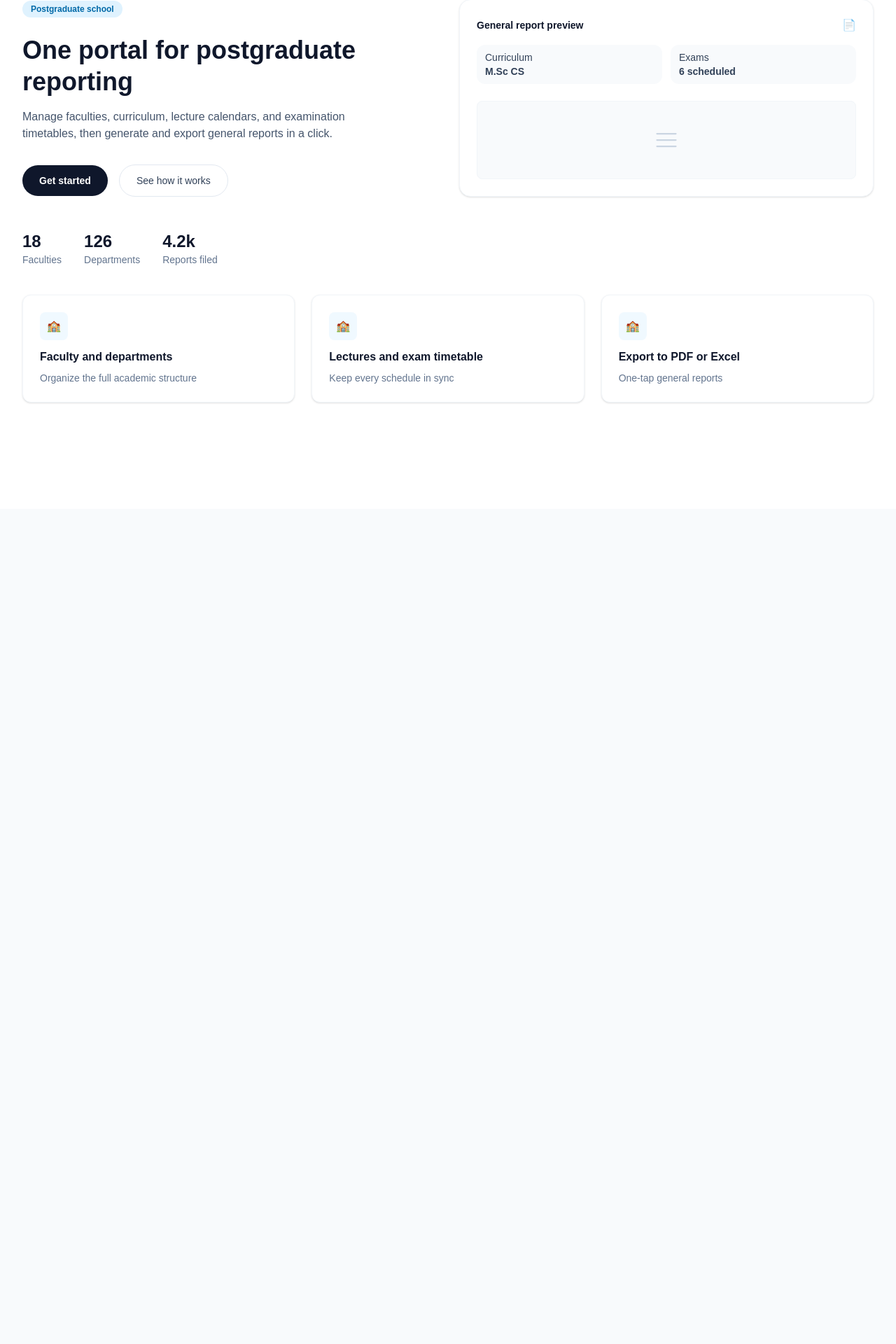
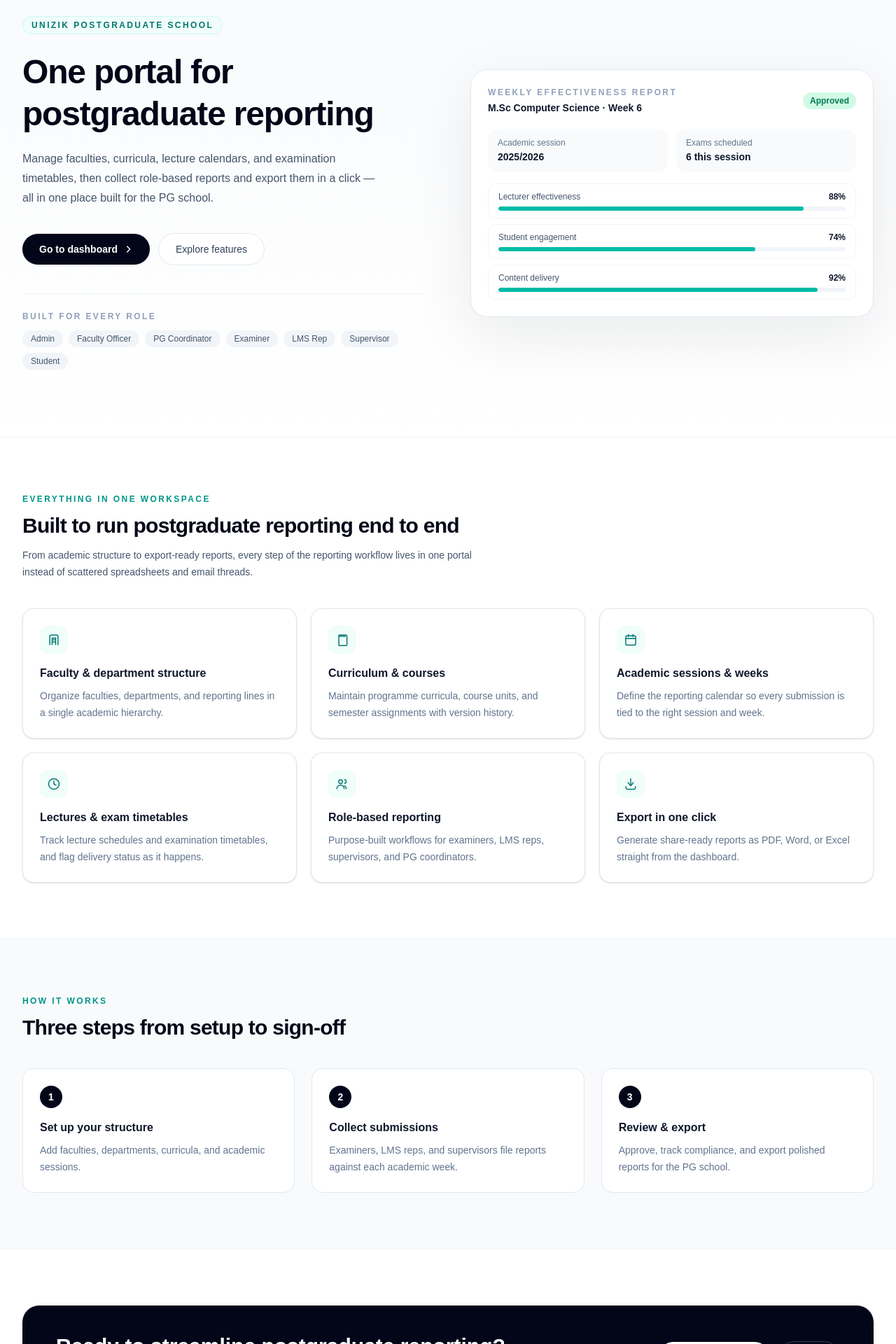
Before and after one commit to Azeezfasasi/unizik-lms-report, a Next.js app: page / in a window 1280 px wide. Shown: the part 154-2074 px from the top of the page at 70% size. Before the commit the page ends 881 px from the top, so only its background shows below. Built offline with nearby package versions, Linux system fonts and the light colour scheme; no server answers.

Commit message:
Updated the landing page

```diff
--- a/src/app/page.tsx
+++ b/src/app/page.tsx
@@ -1,75 +1,291 @@
 import Link from "next/link";
-// import { Topbar } from "@/components/layout/Topbar";
+
+const roles = ["Admin", "Faculty officer", "PG coordinator", "Examiner", "LMS rep", "Supervisor", "Student"];
+
+function FacultyIcon() {
+  return (
+    <svg viewBox="0 0 24 24" fill="none" stroke="currentColor" strokeWidth="1.75" className="h-5 w-5">
+      <path d="M5 21V6a2 2 0 0 1 2-2h10a2 2 0 0 1 2 2v15" />
+      <path d="M9 21V9h6v12" />
+      <path d="M9 12h6M9 16h6" />
+    </svg>
+  );
+}
+
+function CurriculumIcon() {
+  return (
+    <svg viewBox="0 0 24 24" fill="none" stroke="currentColor" strokeWidth="1.75" className="h-5 w-5">
+      <path d="M6 4h12a2 2 0 0 1 2 2v14a2 2 0 0 1-2 2H6" />
+      <path d="M6 4v18" />
+      <path d="M18 6H6" />
+    </svg>
+  );
+}
+
+function CalendarIcon() {
+  return (
+    <svg viewBox="0 0 24 24" fill="none" stroke="currentColor" strokeWidth="1.75" className="h-5 w-5">
+      <rect x="3.5" y="5" width="17" height="16" rx="2.5" />
+      <path d="M8 3v4M16 3v4M3.5 10h17" strokeLinecap="round" />
+    </svg>
+  );
+}
+
+function ClockIcon() {
+  return (
+    <svg viewBox="0 0 24 24" fill="none" stroke="currentColor" strokeWidth="1.75" className="h-5 w-5">
+      <circle cx="12" cy="12" r="9" />
+      <path d="M12 7v5l3.5 2" strokeLinecap="round" strokeLinejoin="round" />
+    </svg>
+  );
+}
+
+function UsersIcon() {
+  return (
+    <svg viewBox="0 0 24 24" fill="none" stroke="currentColor" strokeWidth="1.75" className="h-5 w-5">
+      <circle cx="9" cy="8" r="3.25" />
+      <path d="M2.75 20a6.25 6.25 0 0 1 12.5 0" strokeLinecap="round" />
+      <path d="M16 4.5a3.25 3.25 0 0 1 0 6.4M18.75 20a5.75 5.75 0 0 0-3-5.05" strokeLinecap="round" />
+    </svg>
+  );
+}
+
+function ExportIcon() {
+  return (
+    <svg viewBox="0 0 24 24" fill="none" stroke="currentColor" strokeWidth="1.75" className="h-5 w-5">
+      <path d="M12 3v12" strokeLinecap="round" />
+      <path d="M7.5 9.5 12 15l4.5-5.5" strokeLinecap="round" strokeLinejoin="round" />
+      <path d="M4 16.5V19a2 2 0 0 0 2 2h12a2 2 0 0 0 2-2v-2.5" strokeLinecap="round" strokeLinejoin="round" />
+    </svg>
+  );
+}
 
 const features = [
-  { title: "Faculty and departments", description: "Organize the full academic structure" },
-  { title: "Lectures and exam timetable", description: "Keep every schedule in sync" },
-  { title: "Export to PDF or Excel", description: "One-tap general reports" },
+  {
+    icon: <FacultyIcon />,
+    title: "Faculty & department structure",
+    description: "Organize faculties, departments, and reporting lines in a single academic hierarchy.",
+  },
+  {
+    icon: <CurriculumIcon />,
+    title: "Curriculum & courses",
+    description: "Maintain programme curricula, course units, and semester assignments with version history.",
+  },
+  {
+    icon: <CalendarIcon />,
+    title: "Academic sessions & weeks",
+    description: "Define the reporting calendar so every submission is tied to the right session and week.",
+  },
+  {
+    icon: <ClockIcon />,
+    title: "Lectures & exam timetables",
+    description: "Track lecture schedules and examination timetables, and flag delivery status as it happens.",
+  },
+  {
+    icon: <UsersIcon />,
+    title: "Role-based reporting",
+    description: "Purpose-built workflows for examiners, LMS reps, supervisors, and PG coordinators.",
+  },
+  {
+    icon: <ExportIcon />,
+    title: "Export in one click",
+    description: "Generate share-ready reports as PDF, Word, or Excel straight from the dashboard.",
+  },
+];
+
+const steps = [
+  { title: "Set up your structure", description: "Add faculties, departments, curricula, and academic sessions." },
+  { title: "Collect submissions", description: "Examiners, LMS reps, and supervisors file reports against each academic week." },
+  { title: "Review & export", description: "Approve, track compliance, and export polished reports for the PG school." },
 ];
 
 export default function HomePage() {
   return (
-    <main className="min-h-screen bg-white text-slate-900">
-      {/* <Topbar /> */}
-      <div className="mx-auto max-w-7xl px-6 py-8 lg:px-8">
-        <div className="mt-10 grid gap-8 lg:grid-cols-2 lg:items-center">
+    <main className="bg-white text-slate-900">
+      <section className="border-b border-slate-100 bg-linear-to-b from-slate-50 to-white">
+        <div className="mx-auto max-w-7xl px-6 py-16 lg:px-8 lg:py-24">
+          <div className="grid gap-12 lg:grid-cols-2 lg:items-center lg:gap-16">
             <div>
-            <span className="inline-flex items-center rounded-full bg-sky-100 px-3 py-1 text-xs font-semibold text-sky-700">Postgraduate school</span>
-            <h1 className="mt-6 text-4xl font-bold leading-tight">One portal for postgraduate reporting</h1>
-            <p className="mt-4 max-w-lg text-base text-slate-600">Manage faculties, curriculum, lecture calendars, and examination timetables, then generate and export general reports in a click.</p>
+              <span className="inline-flex items-center rounded-full border border-teal-100 bg-teal-50 px-3 py-1 text-xs font-semibold uppercase tracking-[0.2em] text-teal-700">
+                UNIZIK Postgraduate School
+              </span>
+              <h1 className="mt-6 text-4xl font-semibold leading-tight tracking-tight text-slate-950 sm:text-5xl">
+                One portal for postgraduate reporting
+              </h1>
+              <p className="mt-5 max-w-lg text-base leading-7 text-slate-600">
+                Manage faculties, curricula, lecture calendars, and examination timetables, then collect
+                role-based reports and export them in a click &mdash; all in one place built for the PG school.
+              </p>
 
-            <div className="mt-8 flex items-center gap-4">
-              <Link href="/dashboard" className="inline-flex items-center rounded-full bg-slate-900 px-6 py-3 text-sm font-semibold text-white">Get started</Link>
-              <Link href="#features" className="inline-flex items-center rounded-full border border-slate-200 px-6 py-3 text-sm font-medium text-slate-700">See how it works</Link>
+              <div className="mt-9 flex flex-wrap items-center gap-3">
+                <Link
+                  href="/dashboard"
+                  className="inline-flex items-center gap-2 rounded-full bg-slate-950 px-6 py-3 text-sm font-semibold text-white shadow-sm transition hover:bg-slate-800"
+                >
+                  Go to dashboard
+                  <svg viewBox="0 0 16 16" fill="none" className="h-3.5 w-3.5">
+                    <path d="M6.5 3.5L11 8L6.5 12.5" stroke="currentColor" strokeWidth="1.6" strokeLinecap="round" strokeLinejoin="round" />
+                  </svg>
+                </Link>
+                <Link
+                  href="#features"
+                  className="inline-flex items-center rounded-full border border-slate-200 bg-white px-6 py-3 text-sm font-medium text-slate-700 transition hover:border-slate-300 hover:bg-slate-50"
+                >
+                  Explore features
+                </Link>
+              </div>
+
+              <div className="mt-10 border-t border-slate-100 pt-6">
+                <p className="text-xs font-semibold uppercase tracking-[0.2em] text-slate-400">Built for every role</p>
+                <div className="mt-3 flex flex-wrap gap-2">
+                  {roles.map((role) => (
+                    <span
+                      key={role}
+                      className="rounded-full bg-slate-100 px-3 py-1 text-xs font-medium text-slate-600 capitalize"
+                    >
+                      {role}
+                    </span>
+                  ))}
+                </div>
               </div>
             </div>
 
             <div>
-            <div className="rounded-2xl border border-slate-100 bg-white p-6 shadow">
+              <div className="rounded-3xl border border-slate-200 bg-white p-6 shadow-[0_28px_90px_rgba(15,23,42,0.08)]">
                 <div className="flex items-center justify-between">
-                <h3 className="text-sm font-semibold">General report preview</h3>
-                <button className="text-slate-400">📄</button>
+                  <div>
+                    <p className="text-xs font-semibold uppercase tracking-[0.2em] text-slate-400">Weekly effectiveness report</p>
+                    <h3 className="mt-1 text-sm font-semibold text-slate-900">M.Sc Computer Science &middot; Week 6</h3>
+                  </div>
+                  <span className="inline-flex items-center rounded-full bg-emerald-100 px-2.5 py-1 text-xs font-semibold text-emerald-700">
+                    Approved
+                  </span>
                 </div>
 
-              <div className="mt-4 grid grid-cols-2 gap-3">
-                <div className="rounded-xl bg-slate-50 px-3 py-2 text-sm text-slate-700">Curriculum<br/><span className="font-semibold">M.Sc CS</span></div>
-                <div className="rounded-xl bg-slate-50 px-3 py-2 text-sm text-slate-700">Exams<br/><span className="font-semibold">6 scheduled</span></div>
+                <div className="mt-5 grid grid-cols-2 gap-3">
+                  <div className="rounded-2xl bg-slate-50 px-3.5 py-3">
+                    <p className="text-xs text-slate-500">Academic session</p>
+                    <p className="mt-0.5 text-sm font-semibold text-slate-900">2025/2026</p>
+                  </div>
+                  <div className="rounded-2xl bg-slate-50 px-3.5 py-3">
+                    <p className="text-xs text-slate-500">Exams scheduled</p>
+                    <p className="mt-0.5 text-sm font-semibold text-slate-900">6 this session</p>
+                  </div>
                 </div>
 
-              <div className="mt-6 h-28 rounded-lg border border-slate-100 bg-slate-50 flex items-center justify-center text-slate-300">
-                <svg width="36" height="36" viewBox="0 0 24 24" fill="none" stroke="currentColor" strokeWidth="1.5" className="text-slate-300"><path d="M3 12h18M3 6h18M3 18h18" strokeLinecap="round" strokeLinejoin="round"/></svg>
+                <div className="mt-4 space-y-2">
+                  {[
+                    { label: "Lecturer effectiveness", value: 88 },
+                    { label: "Student engagement", value: 74 },
+                    { label: "Content delivery", value: 92 },
+                  ].map((row) => (
+                    <div key={row.label} className="rounded-xl border border-slate-100 px-3.5 py-2.5">
+                      <div className="flex items-center justify-between text-xs">
+                        <span className="font-medium text-slate-600">{row.label}</span>
+                        <span className="font-semibold text-slate-900">{row.value}%</span>
+                      </div>
+                      <div className="mt-1.5 h-1.5 w-full overflow-hidden rounded-full bg-slate-100">
+                        <div className="h-full rounded-full bg-teal-500" style={{ width: `${row.value}%` }} />
+                      </div>
+                    </div>
+                  ))}
+                </div>
+
+                {/* <div className="mt-5 flex items-center justify-between border-t border-slate-100 pt-4">
+                  <span className="text-xs font-medium text-slate-500">Export as</span>
+                  <div className="flex items-center gap-2">
+                    <span className="rounded-full border border-slate-200 px-2.5 py-1 text-xs font-semibold text-slate-600">PDF</span>
+                    <span className="rounded-full border border-slate-200 px-2.5 py-1 text-xs font-semibold text-slate-600">Word</span>
+                    <span className="rounded-full border border-slate-200 px-2.5 py-1 text-xs font-semibold text-slate-600">Excel</span>
+                  </div>
+                </div> */}
               </div>
             </div>
           </div>
         </div>
+      </section>
 
-        <div className="mt-12 flex flex-col gap-6 sm:flex-row sm:items-center sm:justify-between">
-          <div className="flex items-center gap-8">
-            <div>
-              <p className="text-2xl font-semibold">18</p>
-              <p className="text-sm text-slate-500">Faculties</p>
+      <section id="features" className="mx-auto max-w-7xl px-6 py-16 lg:px-8 lg:py-20">
+        <div className="max-w-2xl">
+          <p className="text-xs font-semibold uppercase tracking-[0.2em] text-teal-600">Everything in one workspace</p>
+          <h2 className="mt-3 text-3xl font-semibold tracking-tight text-slate-950">
+            Built to run postgraduate reporting end to end
+          </h2>
+          <p className="mt-3 text-sm leading-6 text-slate-600">
+            From academic structure to export-ready reports, every step of the reporting workflow lives in one
+            portal instead of scattered spreadsheets and email threads.
+          </p>
         </div>
-            <div>
-              <p className="text-2xl font-semibold">126</p>
-              <p className="text-sm text-slate-500">Departments</p>
+
+        <div className="mt-10 grid gap-5 sm:grid-cols-2 lg:grid-cols-3">
+          {features.map((feature) => (
+            <div
+              key={feature.title}
+              className="rounded-2xl border border-slate-200 bg-white p-6 shadow-sm transition hover:border-teal-200 hover:shadow-md"
+            >
+              <div className="mb-4 flex h-10 w-10 items-center justify-center rounded-xl bg-teal-50 text-teal-700">
+                {feature.icon}
               </div>
-            <div>
-              <p className="text-2xl font-semibold">4.2k</p>
-              <p className="text-sm text-slate-500">Reports filed</p>
+              <h3 className="text-base font-semibold text-slate-900">{feature.title}</h3>
+              <p className="mt-2 text-sm leading-6 text-slate-500">{feature.description}</p>
+            </div>
+          ))}
+        </div>
+      </section>
+
+      <section id="how-it-works" className="border-y border-slate-100 bg-slate-50">
+        <div className="mx-auto max-w-7xl px-6 py-16 lg:px-8 lg:py-20">
+          <p className="text-xs font-semibold uppercase tracking-[0.2em] text-teal-600">How it works</p>
+          <h2 className="mt-3 text-3xl font-semibold tracking-tight text-slate-950">Three steps from setup to sign-off</h2>
+
+          <div className="mt-10 grid gap-6 sm:grid-cols-3">
+            {steps.map((step, index) => (
+              <div key={step.title} className="rounded-2xl border border-slate-200 bg-white p-6">
+                <span className="inline-flex h-8 w-8 items-center justify-center rounded-full bg-slate-950 text-sm font-semibold text-white">
+                  {index + 1}
+                </span>
+                <h3 className="mt-4 text-base font-semibold text-slate-900">{step.title}</h3>
+                <p className="mt-2 text-sm leading-6 text-slate-500">{step.description}</p>
+              </div>
+            ))}
           </div>
         </div>
+      </section>
+
+      <section className="mx-auto max-w-7xl px-6 py-16 lg:px-8 lg:py-20">
+        <div className="flex flex-col items-start justify-between gap-6 rounded-3xl bg-slate-950 px-8 py-10 sm:flex-row sm:items-center sm:px-12">
+          <div>
+            <h2 className="text-2xl font-semibold text-white sm:text-3xl">Ready to streamline postgraduate reporting?</h2>
+            <p className="mt-2 max-w-xl text-sm leading-6 text-slate-300">
+              Sign in to your dashboard or contact your administrator for access.
+            </p>
           </div>
+          <div className="flex shrink-0 flex-wrap items-center gap-3">
+            <Link
+              href="/dashboard"
+              className="inline-flex items-center justify-center rounded-full bg-white px-6 py-3 text-sm font-semibold text-slate-950 transition hover:bg-slate-100"
+            >
+              Go to dashboard
+            </Link>
+            <Link
+              href="/login"
+              className="inline-flex items-center justify-center rounded-full border border-slate-700 px-6 py-3 text-sm font-medium text-white transition hover:border-slate-500"
+            >
+              Log in
+            </Link>
+          </div>
+        </div>
+      </section>
 
-        <section id="features" className="mt-10 grid gap-6 sm:grid-cols-3">
-          {features.map((f) => (
-            <div key={f.title} className="rounded-xl border border-slate-100 bg-white p-6 shadow-sm">
-              <div className="mb-3 h-10 w-10 rounded-lg bg-sky-50 flex items-center justify-center text-sky-700">🏫</div>
-              <h4 className="text-base font-semibold">{f.title}</h4>
-              <p className="mt-2 text-sm text-slate-500">{f.description}</p>
+      <footer className="border-t border-slate-100">
+        <div className="mx-auto flex max-w-7xl flex-col gap-4 px-6 py-8 text-sm text-slate-500 sm:flex-row sm:items-center sm:justify-between lg:px-8">
+          <p>&copy; {new Date().getFullYear()} UNIZIK Postgraduate School. All rights reserved.</p>
+          <div className="flex items-center gap-5">
+            <Link href="/login" className="transition hover:text-slate-700">Login</Link>
+            <Link href="#features" className="transition hover:text-slate-700">Features</Link>
           </div>
-          ))}
-        </section>
         </div>
+      </footer>
     </main>
   );
 }
```
Lines whose indentation alone changed are shown as unchanged.
